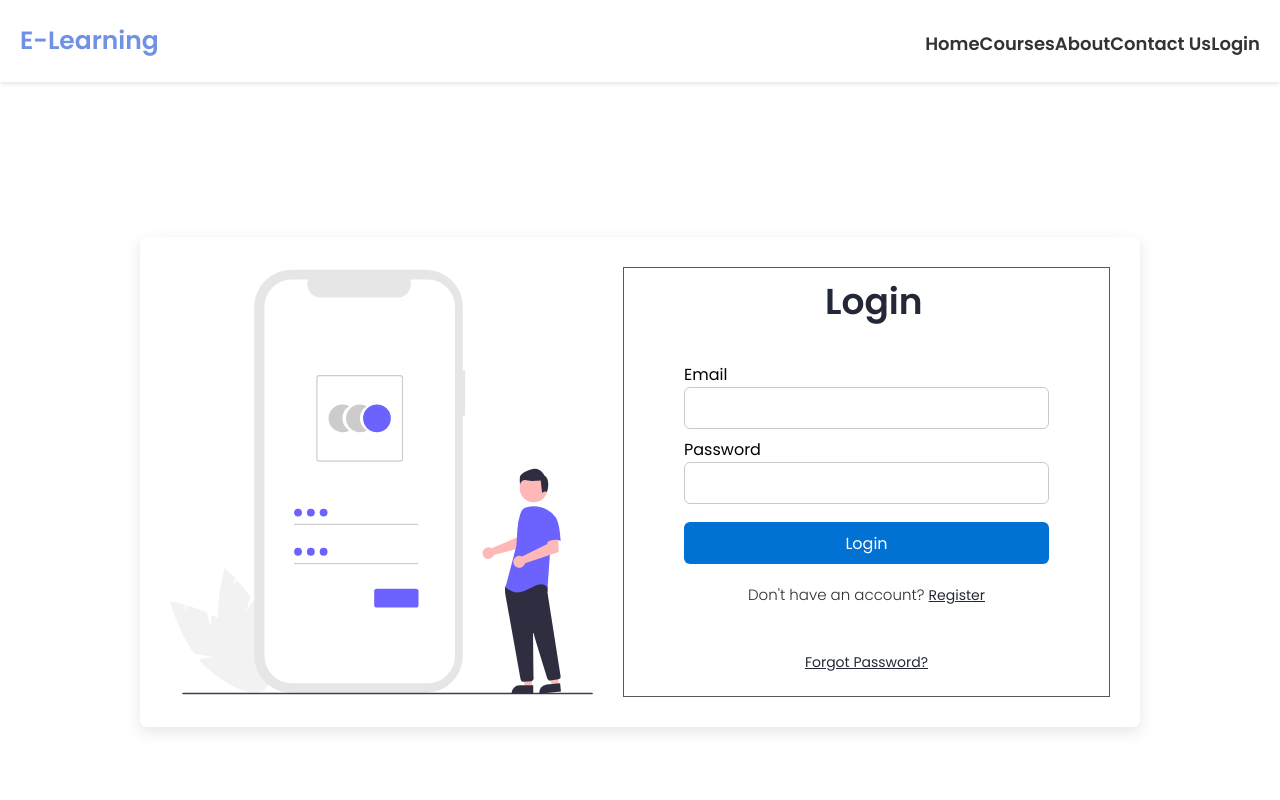
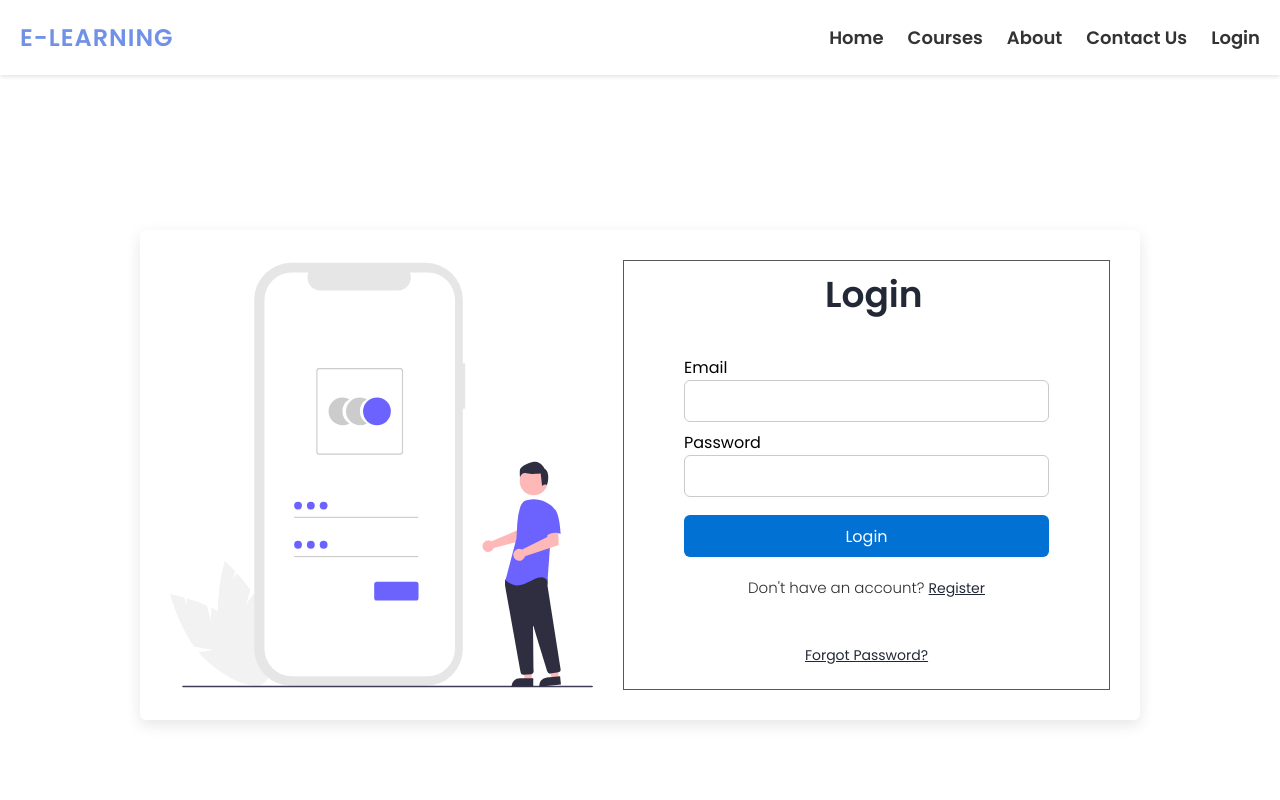
Before and after one commit to Karthik2344/e-learning, a React (Vite) app in the folder frontend/: page /lectures/1 in a window 1280 px wide. Shown: the top 800 px of the page. Built offline with nearby package versions, Linux system fonts and the light colour scheme; no server answers.

Commit message:
Update header.css

```diff
--- a/frontend/src/components/header/header.css
+++ b/frontend/src/components/header/header.css
@@ -1,4 +1,4 @@
-header{
+.site-header {
     display: flex;
     justify-content: space-between;
     align-items: center;
@@ -6,34 +6,52 @@ header{
     background-color: #fff;
     box-shadow: 0px 2px 4px rgba(0, 0, 0, 0.1);
     position: relative;
+    z-index: 1000; /* Ensure header stays above other content */
+  }
 
-    .logo{
-        font-size: 25px;
-        font-weight: 600;
-        color: #7091E6;
+  .logo {
+    font-size: 24px;
+    font-weight: 700;
+    color: #7091e6;
+    text-transform: uppercase;
+    letter-spacing: 1px;
+    transition: color 0.3s;
+  }
 
-        @media (max-width:768px) {
-            font-size: 18px;
-        }
+  .nav-links {
+    display: flex;
+    gap: 1.5rem;
+  }
+
+  .nav-link {
+    text-decoration: none;
+    color: #333;
+    font-size: 18px;
+    transition: color 0.3s;
+    position: relative; /* Ensure the relative positioning for the pseudo-element */
+
+    &:hover {
+      color: #7091e6;
     }
 
-    .link{
-        display: flex;
-        gap: 2rem;
+    &:hover::after {
+      content: "";
+      position: absolute;
+      left: 0;
+      bottom: -3px; /* Adjust the position of the underline */
+      width: 100%;
+      height: 2px; /* Adjust the thickness of the underline */
+      background-color: #7091e6; /* Color of the underline */
+    }
+  }
 
-        @media (max-width:768px) {
-            gap: 0.5rem;
-        }
+  @media (max-width: 768px) {
+    .nav-links {
+      flex-direction: column;
+      gap: 0.5rem;
     }
 
-    a{
-        text-decoration: none;
-        color: #333;
-        transition: 0.3s;
-        font-size: 18px;
-
-        &:hover{
-            color: #7091E6;
-        }
+    .nav-link {
+      font-size: 14px;
     }
-}
+  }
```
